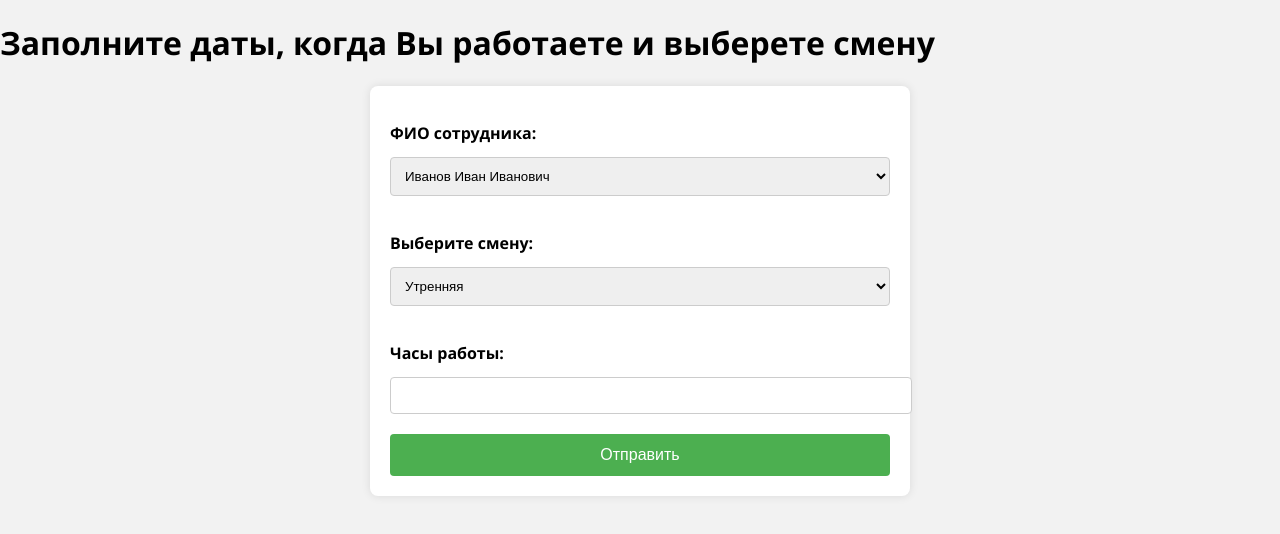
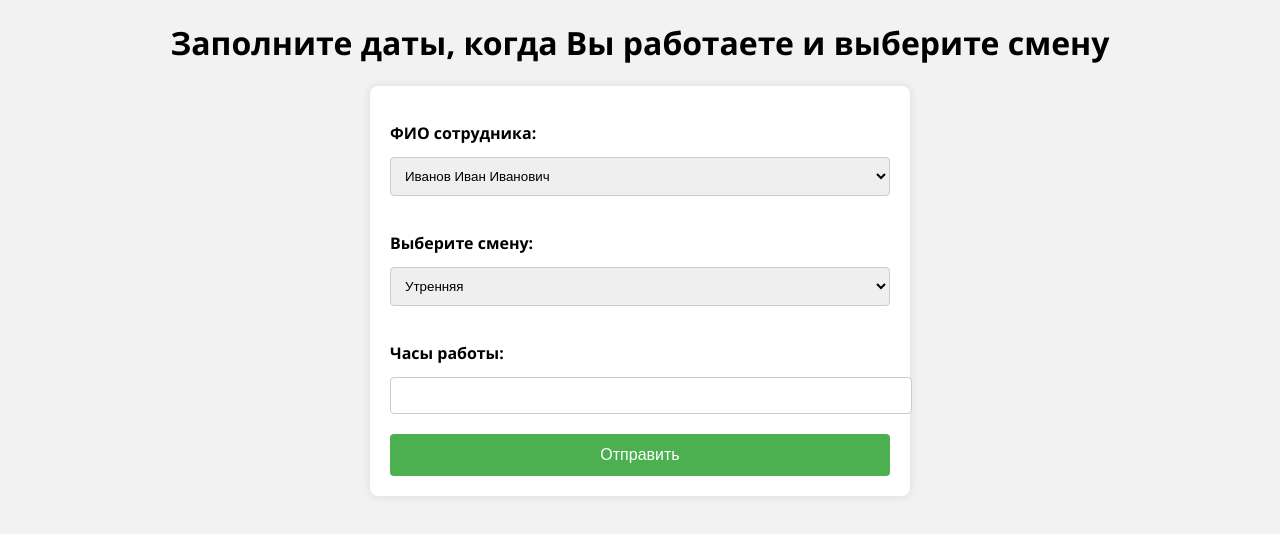
Before and after one commit to Ekaterina-Singina/Schedule_prototype, a plain HTML site: page index.html in a window 1280 px wide. Drawn offline with Linux system fonts and the light colour scheme.

Commit message:
правка
правка текста на странице и центрирование заголовка

```diff
--- a/index.html
+++ b/index.html
@@ -8,7 +8,7 @@
 </head>
 <body>
     <div class="container">
-        <h1>Заполните даты, когда Вы работаете и выберете смену</h1>
+        <h1>Заполните даты, когда Вы работаете и выберите смену</h1>
         <form id="work-schedule-form">
             <div>
                 <label for="employee">ФИО сотрудника:</label>
--- a/style.css
+++ b/style.css
@@ -4,6 +4,10 @@ body {
     background-color: #f2f2f2;
     margin: 0;
     padding: 0;
+    display: flex;
+    justify-content: center;
+    align-items: center;
+    height: 100%;
 }
 
 /* Шапка сайта */
```
